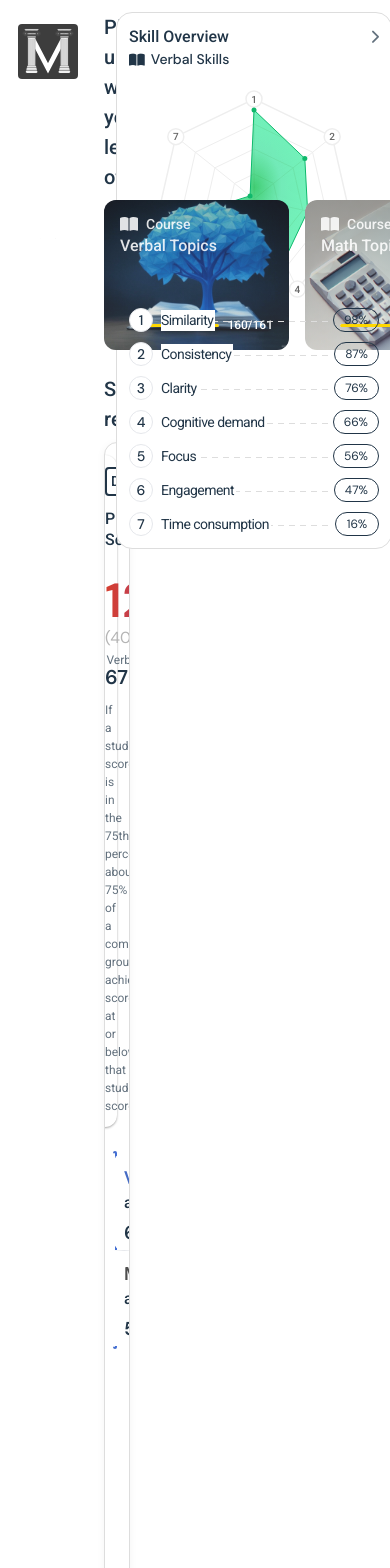
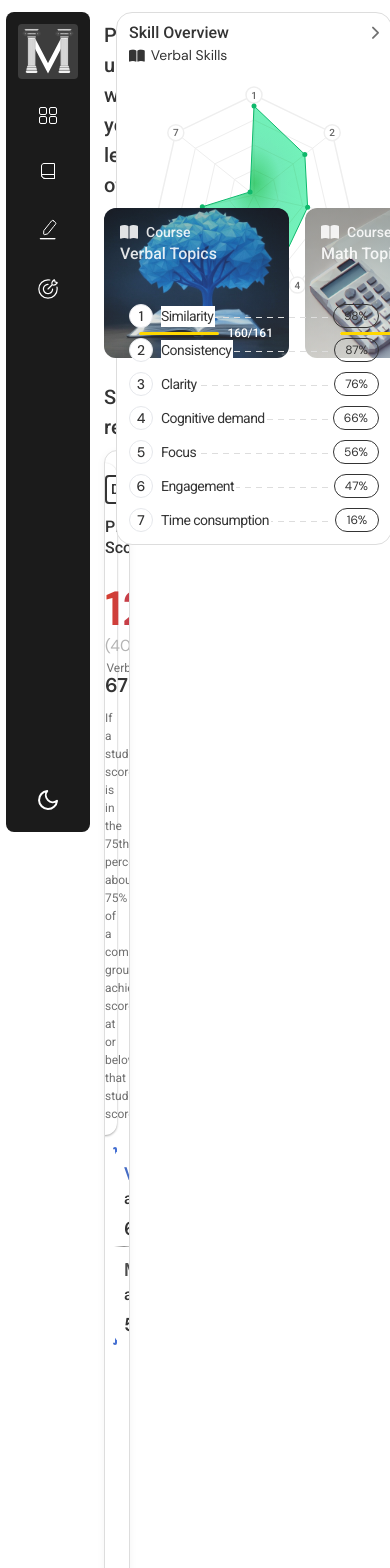
Before and after one commit to Orujhimaru/max_odyssey, a React (Vite) app: page / in a window 390 px wide. Shown: the top 1568 px of the page. Built offline with nearby package versions, Linux system fonts and the light colour scheme; a web font is replaced by a local one.

Commit message:
color changes and gap changes

```diff
--- a/src/components/ContinueLearning/ContinueLearning.css
+++ b/src/components/ContinueLearning/ContinueLearning.css
@@ -1,5 +1,6 @@
 .continue-learning {
   margin-bottom: 24px;
+  padding-top: 8px;
 }
 
 .continue-learning h2 {
--- a/src/components/NavBar/Navbar.css
+++ b/src/components/NavBar/Navbar.css
@@ -7,7 +7,7 @@
   position: fixed;
   height: calc(100% - 24px);
   width: 84px; /* Start collapsed */
-  background-color: var(--bg-primary); /* Dark background */
+  background-color: #1b1b1b; /* Dark background */
   padding: 12px; /* Added horizontal padding */
   left: 6px; /* Left margin */
   top: 12px;
--- a/src/components/RadarComponent/RadarChart/RadarChart.css
+++ b/src/components/RadarComponent/RadarChart/RadarChart.css
@@ -286,7 +286,7 @@
 .skill-section-header {
   font-family: "DM Sans", sans-serif;
   font-size: 14px;
-  font-weight: 500;
+  font-weight: 400;
   color: var(--text-primary);
   display: flex;
   align-items: center;
--- a/src/components/ScoreColumnComponent/PredictedScore/PredictedScore.css
+++ b/src/components/ScoreColumnComponent/PredictedScore/PredictedScore.css
@@ -185,17 +185,6 @@
   .score-boxes-inner {
     flex-direction: column;
   }
-  .score-box.math::before {
-    width: 100%;
-    height: 1px;
-    top: 0%;
-    background: linear-gradient(
-      90deg,
-      transparent,
-      var(--seperator-color),
-      transparent
-    );
-  }
 }
 
 .score-header-flex {
--- a/src/components/ScoreColumnComponent/ScoreBox/ScoreBox.css
+++ b/src/components/ScoreColumnComponent/ScoreBox/ScoreBox.css
@@ -211,6 +211,11 @@ span.score-box-title-type.math {
 }
 
 @media (max-width: 1044px) {
+  .score-box.verbal {
+    border-top-right-radius: 8px;
+    border-top-left-radius: 8px;
+    border-bottom-left-radius: 0px;
+  }
   .score-box.math {
     width: none;
     flex: 1;
@@ -220,6 +225,10 @@ span.score-box-title-type.math {
     align-items: center;
     justify-content: space-between;
     /* align-self: center; */
+    border-top-right-radius: 0px;
+    border-top-left-radius: 0px;
+    border-bottom-right-radius: 8px;
+    border-bottom-left-radius: 8px;
   }
   .score-row.math {
     padding-right: 0;
@@ -234,6 +243,12 @@ span.score-box-title-type.math {
     /* align-self: flex-end; */
     flex: 1;
   }
+  .score-box.math::before {
+    width: 100%;
+    height: 1px;
+    top: 0%;
+    background: linear-gradient(90deg, #00000000, #8d8d8d, #83838300);
+  }
 }
 @media (max-width: 900px) {
   .score-boxes {
--- a/src/components/ScoreColumnComponent/ScoreColumnGraph/ScoreColumn.css
+++ b/src/components/ScoreColumnComponent/ScoreColumnGraph/ScoreColumn.css
@@ -201,12 +201,17 @@ path[class="recharts-rectangle recharts-tooltip-cursor"] {
   font-weight: 500;
 }
 
+tspan {
+  font-size: 14px;
+}
+
 @media (max-width: 1044px) {
   .score-boxes-container {
     flex-direction: row;
     width: 100%;
     align-items: flex-end;
     max-width: none;
+    gap: 12px;
   }
   .recharts-wrapper {
     position: relative;
@@ -233,4 +238,8 @@ path[class="recharts-rectangle recharts-tooltip-cursor"] {
     width: 100%;
     align-items: flex-end;
   }
+  .score-box.math,
+  .score-box.verbal {
+    /* flex-direction: column; */
+  }
 }
--- a/src/index.css
+++ b/src/index.css
@@ -16,7 +16,7 @@
   /* Light mode colors */
   --bg-primary: white;
   --bg-secondary: #ffffff;
-  --text-primary: #213547;
+  --text-primary: #343434;
   --border-color: #e5e7eb;
   --seperator-color: #e5e7eb;
   --box-shadow: rgba(0, 0, 0, 0.2);
--- a/src/pages/DashboardPage/Dashboard.css
+++ b/src/pages/DashboardPage/Dashboard.css
@@ -21,6 +21,7 @@
   border: 1px solid #dddddd; /* Updated light mode border */
   border-radius: 16px;
   padding: 12px;
+  padding-top: 8px;
   background-color: var(--bg-primary);
 }
 
```
